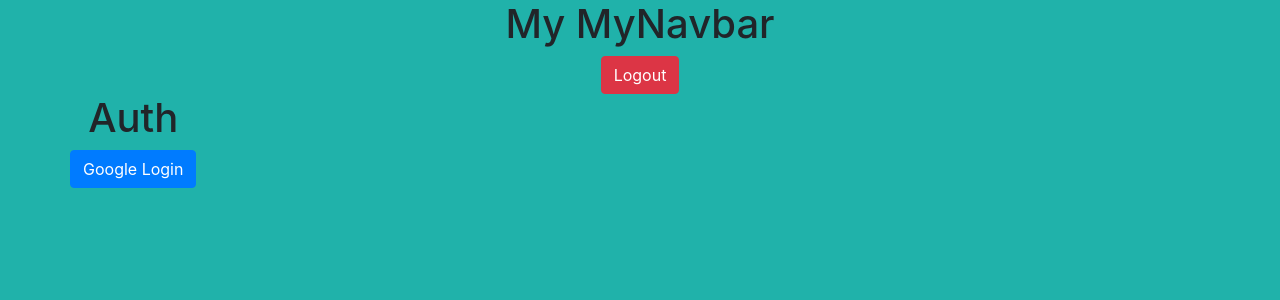
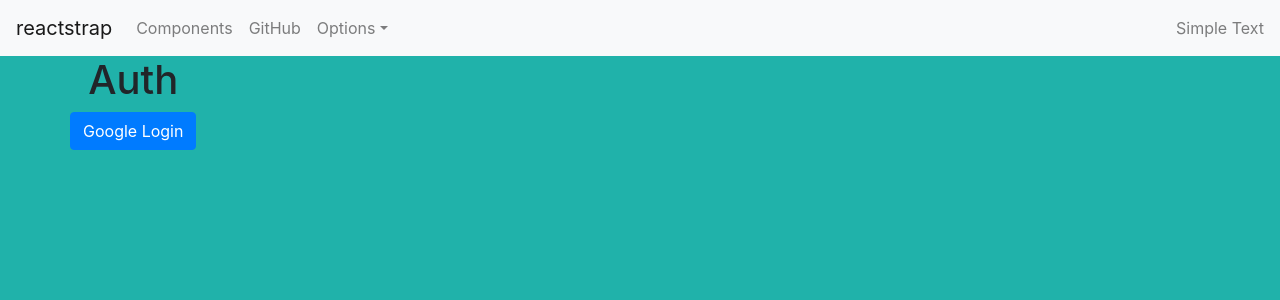
Before and after one commit to joeypetrone/scatt-surprise, a React (Create React App) app: page /auth in a window 1280 px wide. Shown: the top 300 px of the page. Built offline with nearby package versions, Linux system fonts and the light colour scheme; no server answers.

Commit message:
basic reactstrap navbar

```diff
--- a/package.json
+++ b/package.json
@@ -13,7 +13,8 @@
     "react": "^16.13.1",
     "react-dom": "^16.13.1",
     "react-router-dom": "^5.2.0",
-    "react-scripts": "3.4.1"
+    "react-scripts": "3.4.1",
+    "reactstrap": "^8.4.1"
   },
   "scripts": {
     "start": "react-scripts start",
--- a/src/components/pages/Home/Home.js
+++ b/src/components/pages/Home/Home.js
@@ -17,7 +17,7 @@
         <h1>Home</h1>
         <button className="btn btn-dark" onClick={this.editEvent}>Edit a thing</button>
         <Link to='/scatts/scatt12345'>View Single</Link>
-        <Link to='/scatts/new'>New Scatt</Link>
+        <Link to='/new'>New Scatt</Link>
       </div>
     );
   }
--- a/src/components/shared/MyNavbar/MyNavbar.js
+++ b/src/components/shared/MyNavbar/MyNavbar.js
@@ -1,20 +1,75 @@
 import React from 'react';
+import {
+  Collapse,
+  Navbar,
+  NavbarToggler,
+  NavbarBrand,
+  Nav,
+  NavItem,
+  NavLink,
+  UncontrolledDropdown,
+  DropdownToggle,
+  DropdownMenu,
+  DropdownItem,
+  NavbarText,
+} from 'reactstrap';
 import firebase from 'firebase/app';
 import 'firebase/auth';
 
 import './MyNavbar.scss';
 
 class MyNavbar extends React.Component {
+  state = {
+    isOpen: false,
+  }
+
   logMeOut = (e) => {
     e.preventDefault();
     firebase.auth().signOut();
   }
 
+  toggle = () => {
+    this.setState({ isOpen: !this.state.isOpen });
+  }
+
   render() {
+    const { isOpen } = this.state;
     return (
       <div className="MyNavbar">
-        <h1>My MyNavbar</h1>
-        <button className="btn btn-danger" onClick={this.logMeOut}>Logout</button>
+        <Navbar color="light" light expand="md">
+          <NavbarBrand href="/">reactstrap</NavbarBrand>
+          <NavbarToggler onClick={this.toggle} />
+          <Collapse isOpen={isOpen} navbar>
+            <Nav className="mr-auto" navbar>
+              <NavItem>
+                <NavLink href="/components/">Components</NavLink>
+              </NavItem>
+              <NavItem>
+                <NavLink href="https://github.com/reactstrap/reactstrap">GitHub</NavLink>
+              </NavItem>
+              <UncontrolledDropdown nav inNavbar>
+                <DropdownToggle nav caret>
+                  Options
+                </DropdownToggle>
+                <DropdownMenu right>
+                  <DropdownItem>
+                    Option 1
+                  </DropdownItem>
+                  <DropdownItem>
+                    Option 2
+                  </DropdownItem>
+                  <DropdownItem divider />
+                  <DropdownItem>
+                    Reset
+                  </DropdownItem>
+                </DropdownMenu>
+              </UncontrolledDropdown>
+            </Nav>
+            <NavbarText>Simple Text</NavbarText>
+          </Collapse>
+        </Navbar>
+        {/* <h1>My MyNavbar</h1>
+        <button className="btn btn-danger" onClick={this.logMeOut}>Logout</button> */}
       </div>
     );
   }
```
Also changed, not shown: 1 other file (tests, documents, lock files or other folders).
